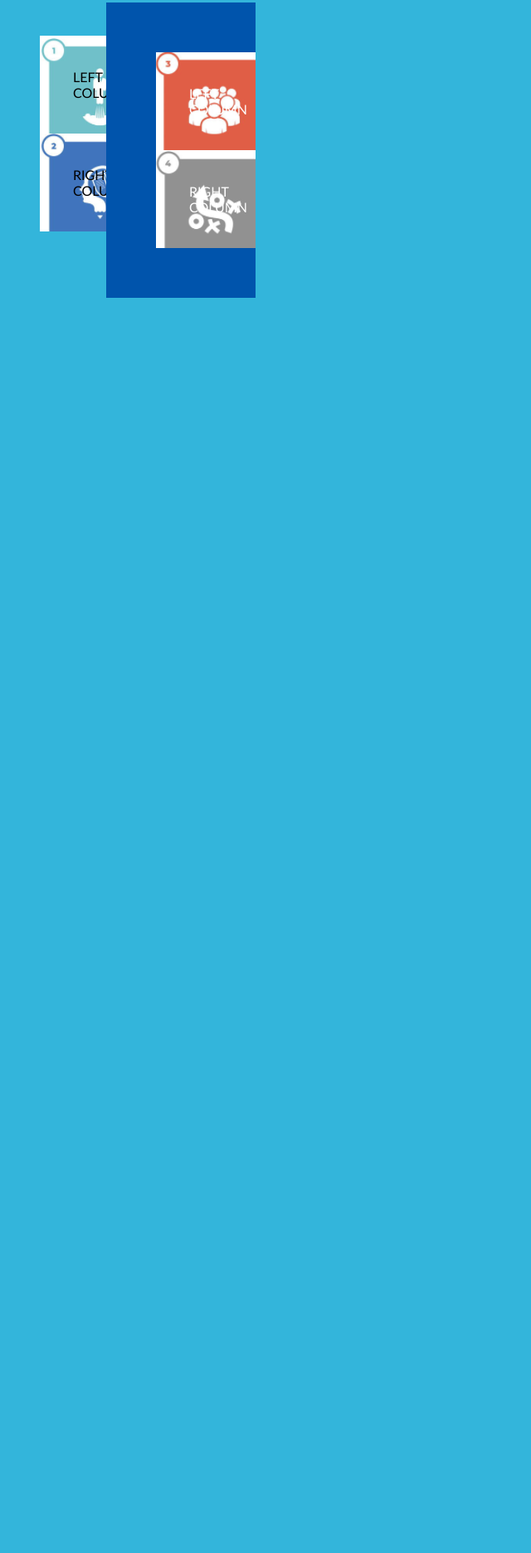
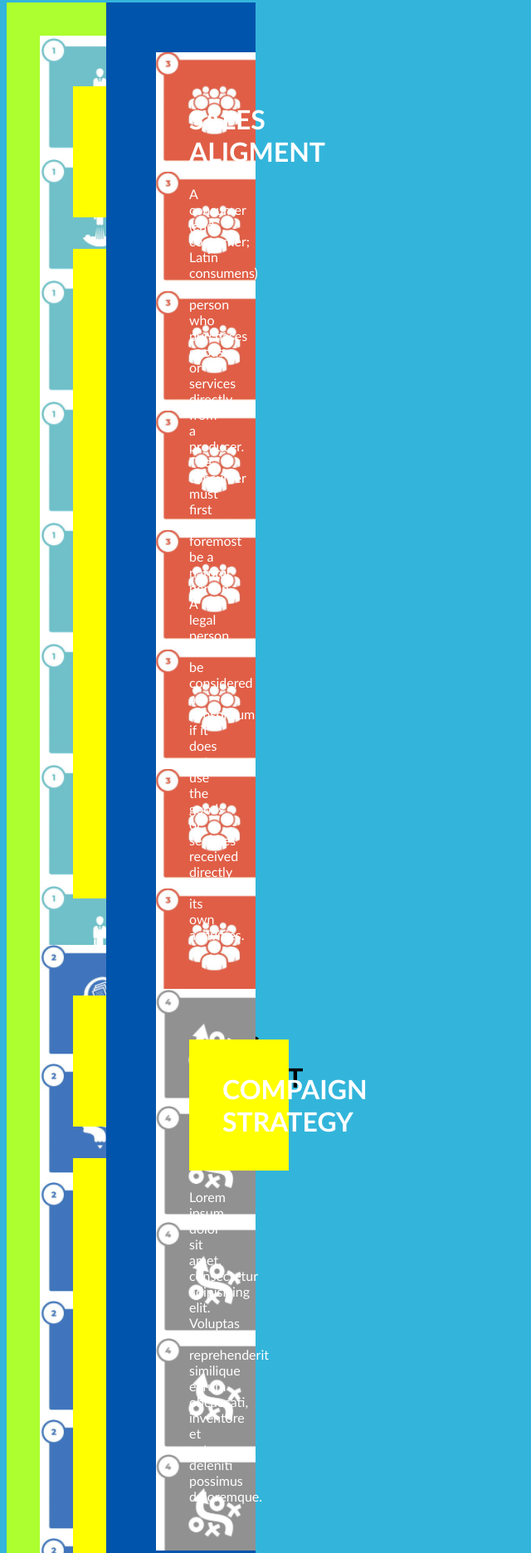
Before and after one commit to Mandrijauskaite/8-kalnai, a website: page index.html in a window 1280 px wide. Shown: the part 105-1977 px from the top of the page at 83% size, without its empty margins (0-640 px from the left). Before the commit the page ends 800 px from the top, so only its background shows below. Drawn offline with Linux system fonts and the light colour scheme.

Commit message:
maincss new

```diff
--- a/CSS/main.css
+++ b/CSS/main.css
@@ -14,7 +14,7 @@ body {
     width: 40px;
     padding: 40px;
     float: left;
-    background-color: #33b5db;
+    background-color: greenyellow;
 }
 
 .container > .left > .left-column {
@@ -25,6 +25,20 @@ body {
     background-image: url(../img/client.png);
 }
 
+.container > .left > .left-column > .main-title {
+    width: 40px;
+    padding: 40px;
+    float: left;
+    background-color:yellow;
+}
+
+.container > .left > .left-column > .paragraph {
+    width: 40px;
+    padding: 40px;
+    float: left;
+    background-color:yellow;
+}
+
 .container > .left > .right-column {
     width: 40px;
     padding: 40px;
@@ -33,13 +47,27 @@ body {
     background-image: url(../img/messaging.png);
 }
 
+.container > .left > .right-column > .main-title {
+    width: 40px;
+    padding: 40px;
+    float: left;
+    background-color: yellow;
+}
+
+.container > .left > .right-column > .paragraph {
+    width: 40px;
+    padding: 40px;
+    float: left;
+    background-color: yellow;
+}
+
 .container > .right {
     width: 60px;
     padding: 60px;
     float: left;
     background-color: #0054ac;
     color: #fff;
-}
+    }
 
 .container > .right > .left-column {
     width: 40px;
@@ -49,6 +77,20 @@ body {
     background-image: url(../img/sales.png);
 }
 
+container > .right > .left-column > .main-title {
+    width: 40px;
+    padding: 40px;
+    float: left;
+    background-color:yellow;
+}
+
+.container > .right > .left-column > .pharagraph {
+    width: 40px;
+    padding: 40px;
+    float: left;
+    background-color:yellow;
+}
+
 .container > .right > .right-column {
     width: 40px;
     padding: 40px;
@@ -56,3 +98,17 @@ body {
     background-color: orchid;
     background-image: url(../img/campaign.png);
 }
+
+.container > .right > .right-column > .main-title {
+    width: 40px;
+    padding: 40px;
+    float: left;
+    background-color:yellow;
+}
+
+.container > .right > .right-column > .pharagraph {
+    width: 40px;
+    padding: 40px;
+    float: left;
+    background-color:yellow;
+}
--- a/index.html
+++ b/index.html
@@ -15,12 +15,24 @@
 <body>
     <main class="container">
         <div class="left">
-            <div class="left-column">LEFT COLUMN</div>
-            <div class="right-column">RIGHT COLUMN</div>
+            <div class="left-column">
+                <h1 class="main-title">CLIENT KICKOFF</h1>
+                <p class="paragraph">It often seems to us that knowledge and professionalism in our field is what our clients expect from us. That is enough to satisfy the customer and over time you will become an indispensable partner for your customer.</p>
+            </div>
+            <div class="right-column">
+                <h1 class="main-title">MESSAGING DEVELOPMENT</h1>
+                <p class="paragraph">Hinc itur ad astra is inscribed on the wall of Vilnius University Observatory - from here we rise to the stars. The university was founded in the 16th century with the spread of ideas of the Renaissance, Reformation and Catholic Reformation.</p>
+            </div>
         </div>
         <div class="right">
-            <div class="left-column">LEFT COLUMN</div>
-            <div class="right-column">RIGHT COLUMN</div>
+            <div class="left-column">
+                <h1 class="main-title">SALES ALIGMENT</h1>
+                <p class="paragraph">A consumer (end consumer; Latin consumens) is a person who purchases goods or services directly from a producer. The consumer must first and foremost be a natural person. A legal person can be considered a consortium if it does not use the goods or services received directly for its own activities.</p>
+            </div>
+            <div class="right-column">
+                <h1 class="main-title">COMPAIGN STRATEGY</h1>
+                <p class="paragraph">Lorem ipsum dolor sit amet, consectetur adipisicing elit. Voluptas illum reprehenderit similique earum obcaecati, inventore et aut deleniti possimus doloremque.</p>
+            </div>
         </div>
     </main>
 </body>
```
